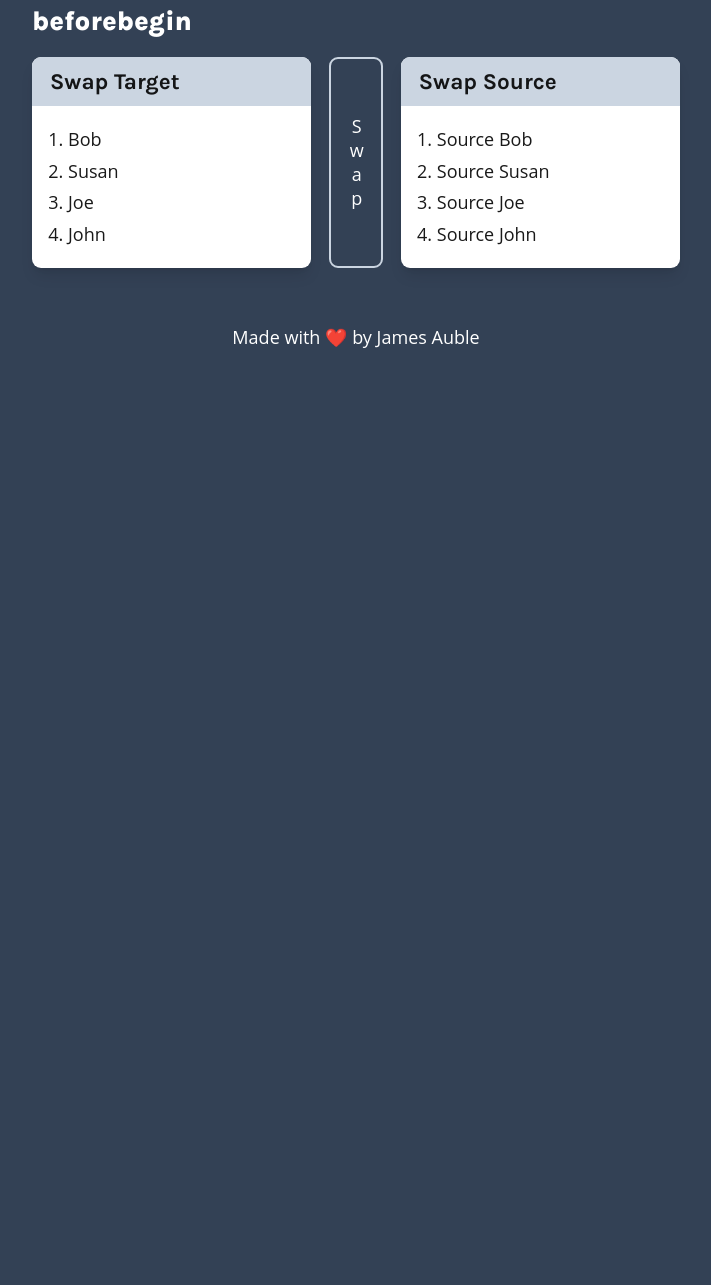
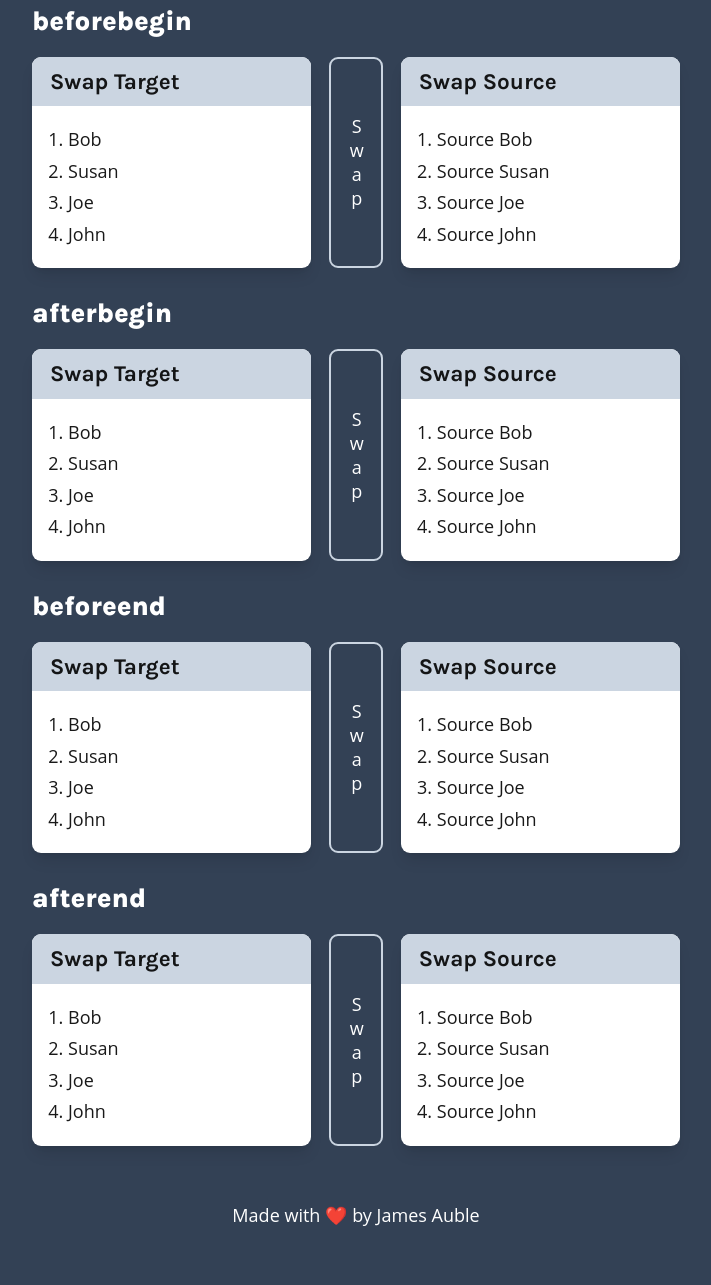
Before and after one commit to JuroOravec/alpine-swap, a website built with Vite: page index.html in a window 1280 px wide. Shown: the part 803-2088 px from the top of the page, without its empty margins (284-995 px from the left). Before the commit the page ends 1211 px from the top, so only its background shows below. Built offline with nearby package versions, Linux system fonts and the light colour scheme.

Commit message:
refactored reverting to using insertBefore

```diff
--- a/index.html
+++ b/index.html
@@ -24,61 +24,21 @@
       href="https://fonts.googleapis.com/css2?family=Inconsolata&family=Karla:wght@400;500;700;800&family=Montserrat:wght@400;700&display=swap"
       rel="stylesheet"
     />
-    <title>Vite App</title>
+    <title>Alpine Swap Plugin</title>
   </head>
   <body class="px-6 md:px-8">
     <header class="h-12"></header>
     <main class="max-w-xl mx-auto">
-      <h1>Alpine Wire Plugin</h1>
+      <h1>Alpine Swap Plugin</h1>
       <section>
         <h2>Swap Methods</h2>
-        <div x-data id="outerHTML">
-          <h3>outerHTML</h3>
+        <div
+          x-data
+          id="innerHTML"
+        >
+          <h3>innerHTML</h3>
           <div class="flex flex-col sm:flex-row gap-4">
-            <div
-              class="swap-card"
-            >
-              <div class="swap-card__header">
-                <h4>Swap Target</h4>
-              </div>
-              <div class="swap-card__body target">
-                <ul class="swap-card__list">
-                  <li>Bob</li>
-                  <li>Susan</li>
-                  <li>Joe</li>
-                  <li>John</li>
-                </ul>
-              </div>
-            </div>
-            <button
-              class="swap-btn"
-              @click="$wire(null, '#outerHTML .source', '#outerHTML .target', 'outerHTML')"
-            >
-              <span> Swap </span>
-            </button>
-            <div
-              class="swap-card"
-            >
-              <div class="swap-card__header">
-                <h4>Swap Source</h4>
-              </div>
-              <div class="swap-card__body source">
-                <ul class="swap-card__list">
-                  <li>Source Bob</li>
-                  <li>Source Susan</li>
-                  <li>Source Joe</li>
-                  <li>Source John</li>
-                </ul>
-              </div>
-            </div>
-          </div>
-        </div>
-        <div x-data id="afterbegin">
-          <h3>afterbegin</h3>
-          <div class="flex flex-col sm:flex-row gap-4">
-            <div
-              class="swap-card"
-            >
+            <div class="swap-card">
               <div class="swap-card__header">
                 <h4>Swap Target</h4>
               </div>
@@ -93,13 +53,11 @@
             </div>
             <button
               class="swap-btn"
-              @click="$wire(null, '#afterbegin .source', '#afterbegin .target', 'afterbegin')"
+              @click="$swap(null, '#innerHTML .source', '#innerHTML .target', 'innerHTML')"
             >
               <span> Swap </span>
             </button>
-            <div
-              class="swap-card"
-            >
+            <div class="swap-card">
               <div class="swap-card__header">
                 <h4>Swap Source</h4>
               </div>
@@ -114,12 +72,53 @@
             </div>
           </div>
         </div>
-        <div x-data id="beforebegin">
+        <div
+          x-data
+          id="outerHTML"
+        >
+          <h3>outerHTML</h3>
+          <div class="flex flex-col sm:flex-row gap-4">
+            <div class="swap-card target">
+              <div class="swap-card__header">
+                <h4>Swap Target</h4>
+              </div>
+              <div class="swap-card__body">
+                <ul class="swap-card__list">
+                  <li>Bob</li>
+                  <li>Susan</li>
+                  <li>Joe</li>
+                  <li>John</li>
+                </ul>
+              </div>
+            </div>
+            <button
+              class="swap-btn"
+              @click="$swap(null, '#outerHTML .source', '#outerHTML .target', 'outerHTML')"
+            >
+              <span> Swap </span>
+            </button>
+            <div class="swap-card source">
+              <div class="swap-card__header">
+                <h4>Swap Source</h4>
+              </div>
+              <div class="swap-card__body">
+                <ul class="swap-card__list">
+                  <li>Source Bob</li>
+                  <li>Source Susan</li>
+                  <li>Source Joe</li>
+                  <li>Source John</li>
+                </ul>
+              </div>
+            </div>
+          </div>
+        </div>
+        <div
+          x-data
+          id="beforebegin"
+        >
           <h3>beforebegin</h3>
           <div class="flex flex-col sm:flex-row gap-4">
-            <div
-              class="swap-card"
-            >
+            <div class="swap-card">
               <div class="swap-card__header">
                 <h4>Swap Target</h4>
               </div>
@@ -134,13 +133,133 @@
             </div>
             <button
               class="swap-btn"
-              @click="$wire(null, '#beforebegin .source', '#beforebegin .target', 'beforebegin')"
+              @click="$swap(null, '#beforebegin .source', '#beforebegin .target', 'beforebegin')"
             >
               <span> Swap </span>
             </button>
-            <div
-              class="swap-card"
+            <div class="swap-card">
+              <div class="swap-card__header">
+                <h4>Swap Source</h4>
+              </div>
+              <div class="swap-card__body">
+                <ul class="swap-card__list source">
+                  <li>Source Bob</li>
+                  <li>Source Susan</li>
+                  <li>Source Joe</li>
+                  <li>Source John</li>
+                </ul>
+              </div>
+            </div>
+          </div>
+        </div>
+        <div
+          x-data
+          id="afterbegin"
+        >
+          <h3>afterbegin</h3>
+          <div class="flex flex-col sm:flex-row gap-4">
+            <div class="swap-card">
+              <div class="swap-card__header">
+                <h4>Swap Target</h4>
+              </div>
+              <div class="swap-card__body">
+                <ul class="swap-card__list target">
+                  <li>Bob</li>
+                  <li>Susan</li>
+                  <li>Joe</li>
+                  <li>John</li>
+                </ul>
+              </div>
+            </div>
+            <button
+              class="swap-btn"
+              @click="$swap(null, '#afterbegin .source li', '#afterbegin .target', 'afterbegin')"
             >
+              <span> Swap </span>
+            </button>
+            <div class="swap-card">
+              <div class="swap-card__header">
+                <h4>Swap Source</h4>
+              </div>
+              <div class="swap-card__body">
+                <ul class="swap-card__list source">
+                  <li>Source Bob</li>
+                  <li>Source Susan</li>
+                  <li>Source Joe</li>
+                  <li>Source John</li>
+                </ul>
+              </div>
+            </div>
+          </div>
+        </div>
+
+        <div
+          x-data
+          id="beforeend"
+        >
+          <h3>beforeend</h3>
+          <div class="flex flex-col sm:flex-row gap-4">
+            <div class="swap-card">
+              <div class="swap-card__header">
+                <h4>Swap Target</h4>
+              </div>
+              <div class="swap-card__body">
+                <ul class="swap-card__list target">
+                  <li>Bob</li>
+                  <li>Susan</li>
+                  <li>Joe</li>
+                  <li>John</li>
+                </ul>
+              </div>
+            </div>
+            <button
+              class="swap-btn"
+              @click="$swap(null, '#beforeend .source li', '#beforeend .target', 'beforeend')"
+            >
+              <span> Swap </span>
+            </button>
+            <div class="swap-card">
+              <div class="swap-card__header">
+                <h4>Swap Source</h4>
+              </div>
+              <div class="swap-card__body">
+                <ul class="swap-card__list source">
+                  <li>Source Bob</li>
+                  <li>Source Susan</li>
+                  <li>Source Joe</li>
+                  <li>Source John</li>
+                </ul>
+              </div>
+            </div>
+          </div>
+        </div>
+
+        <div
+          x-data
+          id="afterend"
+        >
+          <h3>afterend</h3>
+          <div class="flex flex-col sm:flex-row gap-4">
+            <div class="swap-card">
+              <div class="swap-card__header">
+                <h4>Swap Target</h4>
+              </div>
+              <div class="swap-card__body">
+                <ul class="swap-card__list target">
+                  <li>Bob</li>
+                  <li>Susan</li>
+                  <li>Joe</li>
+                  <li>John</li>
+                </ul>
+              </div>
+            </div>
+            <button
+              class="swap-btn"
+              @click="$swap(null, '#afterend .source', '#afterend .target', 'afterend')"
+            >
+              <span> Swap </span>
+            </button>
+            <div class="swap-card">
               <div class="swap-card__header">
                 <h4>Swap Source</h4>
               </div>
@@ -159,9 +278,7 @@
     </main>
 
     <footer class="flex justify-center">
-      <div class="py-12">
-        Made with ❤️ by <a href="https://jamesauble.com">James Auble</a>
-      </div>
+      <div class="py-12">Made with ❤️ by <a href="https://jamesauble.com">James Auble</a></div>
     </footer>
 
     <script
--- a/main.js
+++ b/main.js
@@ -1,9 +1,9 @@
 import Alpine from 'alpinejs'
 import './src/index.css'
-import Wire from './src/index.js'
+import Swap from './src/index.js'
 
 window.Alpine = Alpine
 
-Alpine.plugin(Wire)
+Alpine.plugin(Swap)
 
 Alpine.start()
--- a/package.json
+++ b/package.json
@@ -1,5 +1,5 @@
 {
-  "name": "alpine-wire",
+  "name": "alpine-swap",
   "private": true,
   "version": "0.0.0",
   "type": "module",
--- a/src/index.js
+++ b/src/index.js
@@ -1,8 +1,9 @@
 export default function (Alpine) {
 
-  function insertNodesBefore(el, fragment) {
+  function insertNodesBefore(parentNode, insertBefore, fragment) {
     while (fragment.childNodes.length > 0) {
-      el.before(fragment.firstChild);
+      const child = fragment.firstChild;
+      parentNode.insertBefore(child, insertBefore);
     }
   }
 
@@ -31,12 +32,12 @@ export default function (Alpine) {
   }
 
   function swapAfterBegin(target, fragment, onSettleCallback) {
-    insertNodesBefore(target.firstChild, fragment)
+    insertNodesBefore(target, target.firstChild, fragment)
     return onSettleCallback()
   }
 
   function swapBeforeBegin(target, fragment, onSettleCallback) {
-    insertNodesBefore(parentElt(target), target, fragment)
+    insertNodesBefore(target.parentElement, target, fragment)
     return onSettleCallback()
   }
 
@@ -52,7 +53,7 @@ export default function (Alpine) {
 
   function swapInnerHTML(target, fragment, onSettleCallback) {
     var firstChild = target.firstChild;
-    insertNodesBefore(target, firstChild, fragment);
+    insertNodesBefore(target, target.firstChild, fragment.firstChild);
 
     if (firstChild) {
       while (firstChild.nextSibling) {
@@ -89,7 +90,7 @@ export default function (Alpine) {
     }
   }
 
-  Alpine.magic('wire', (el, { Alpine }) => (endpoint, select, target, swapStyle = 'innerHTML', onSettleCallback = () => { }) => {
+  Alpine.magic('swap', (el, { Alpine }) => (endpoint, select, target, swapStyle = 'innerHTML', onSettleCallback = () => { }) => {
     endpoint = endpoint || window.location.href
     target = target ? document.querySelector(target) : el
 
```
Also changed, not shown: 1 other file.
